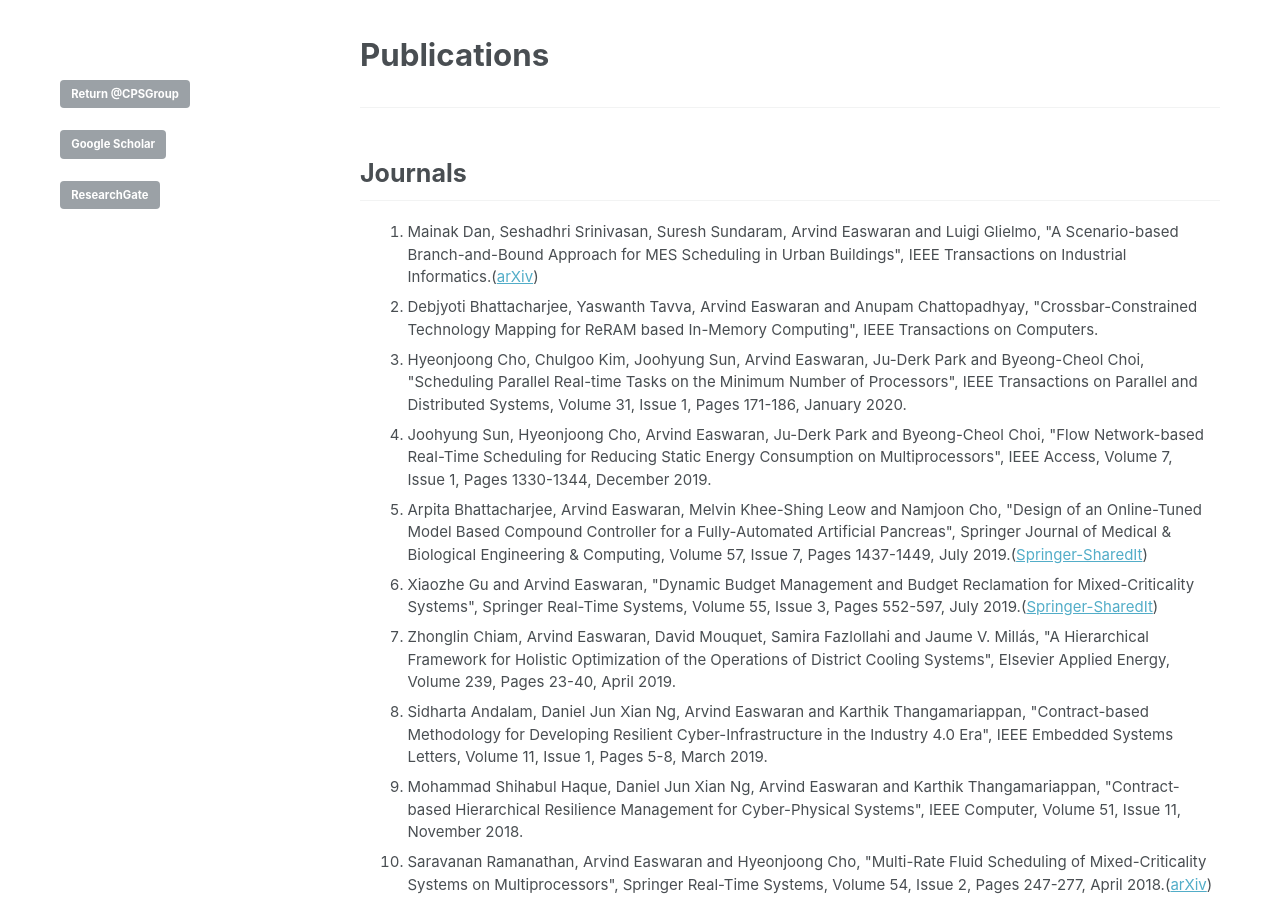
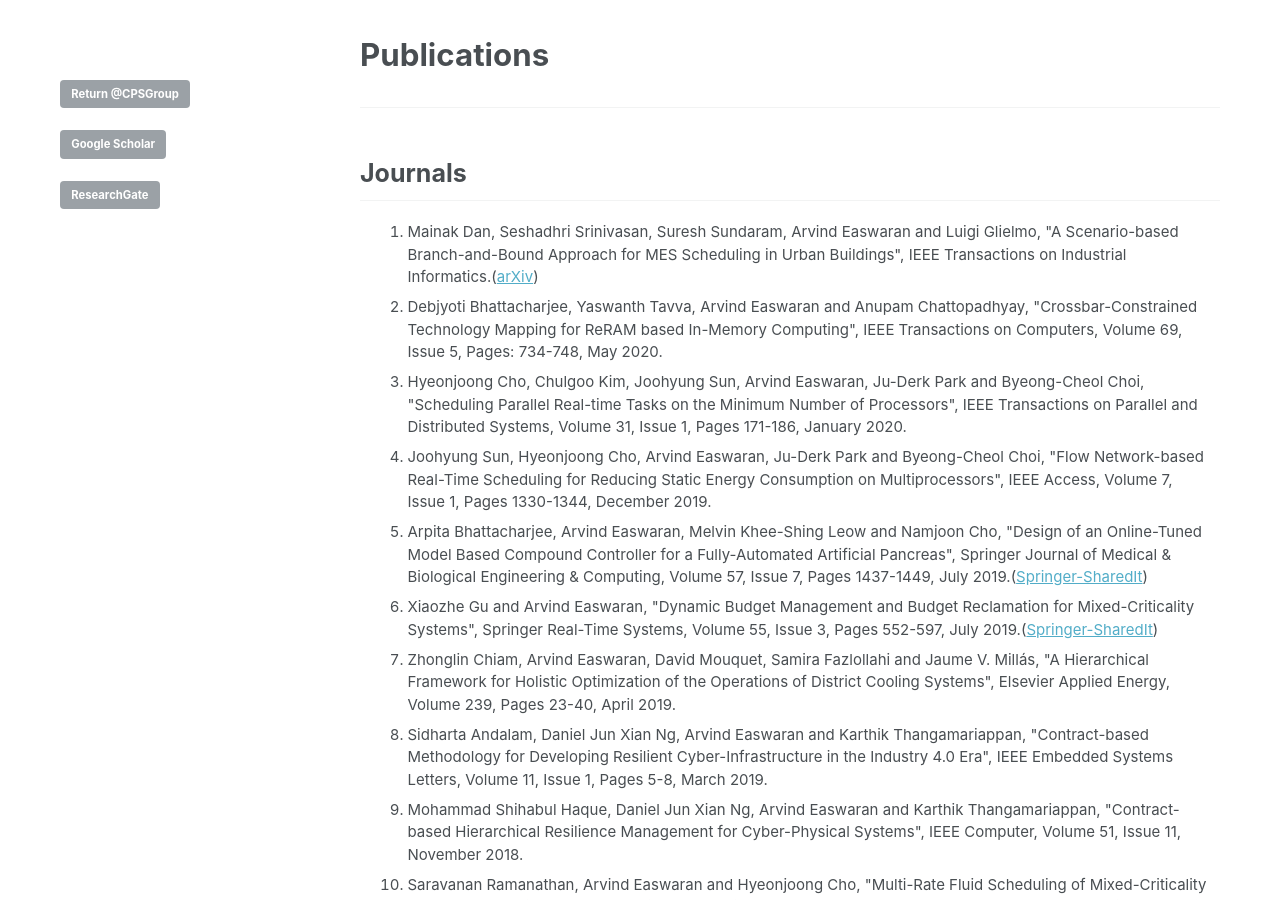
Before and after one commit to CPS-research-group/CPS-research-group.github.io, a Jekyll site: the page built from _pages/research_profile.md, in a window 1280 px wide and 900 px high. Built offline with Jekyll 4.4.1, drawn with Linux system fonts in a browser that asks for light colours.

Commit message:
Updates.

```diff
--- a/_pages/research_profile.md
+++ b/_pages/research_profile.md
@@ -24,7 +24,7 @@ a.a:active {color:#0000FF; text-decoration:none;}
 ## Journals
   <ol>
     <li class="a">Mainak Dan, Seshadhri Srinivasan, Suresh Sundaram, Arvind Easwaran and Luigi Glielmo, "A Scenario-based Branch-and-Bound Approach for MES Scheduling in Urban Buildings", IEEE Transactions on Industrial Informatics.(<a href="http://arxiv.org/abs/2003.03750">arXiv</a>)</li>
-    <li class="a">Debjyoti Bhattacharjee, Yaswanth Tavva, Arvind Easwaran and Anupam Chattopadhyay, "Crossbar-Constrained Technology Mapping for ReRAM based In-Memory Computing", IEEE Transactions on Computers.</li>
+    <li class="a">Debjyoti Bhattacharjee, Yaswanth Tavva, Arvind Easwaran and Anupam Chattopadhyay, "Crossbar-Constrained Technology Mapping for ReRAM based In-Memory Computing", IEEE Transactions on Computers, Volume 69, Issue 5, Pages: 734-748, May 2020.</li>
     <li class="a">Hyeonjoong Cho, Chulgoo Kim, Joohyung Sun, Arvind Easwaran, Ju-Derk Park and Byeong-Cheol Choi, "Scheduling Parallel Real-time Tasks on the Minimum Number of Processors", IEEE Transactions on Parallel and Distributed Systems, Volume 31, Issue 1, Pages 171-186, January 2020.</li>
     <li class="a">Joohyung Sun, Hyeonjoong Cho, Arvind Easwaran, Ju-Derk Park and Byeong-Cheol Choi, "Flow Network-based Real-Time Scheduling for Reducing Static Energy Consumption on Multiprocessors", IEEE Access, Volume 7, Issue 1, Pages 1330-1344, December 2019.</li>
     <li class="a">Arpita Bhattacharjee, Arvind Easwaran, Melvin Khee-Shing Leow and Namjoon Cho, "Design of an Online-Tuned Model Based Compound Controller for a Fully-Automated Artificial Pancreas", Springer Journal of Medical & Biological Engineering & Computing, Volume 57, Issue 7, Pages 1437-1449, July 2019.(<a href="https://rdcu.be/br4lW">Springer-SharedIt</a>)</li>
```
